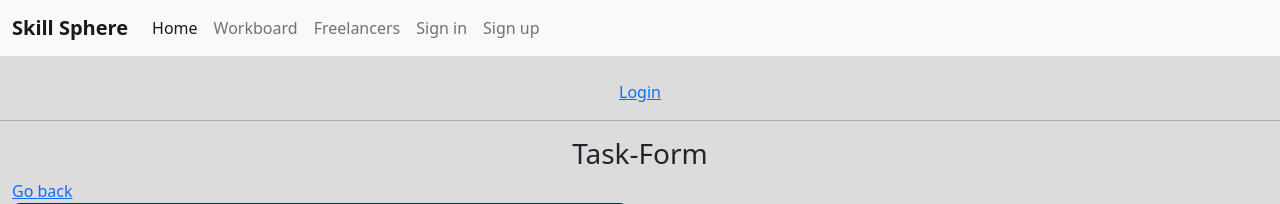
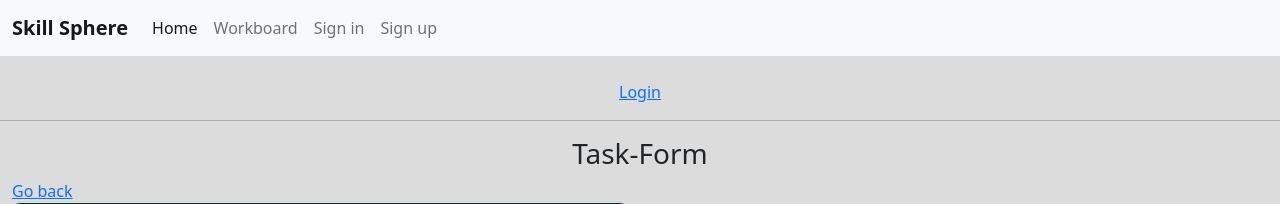
Before and after one commit to Coding-MS/Skill-Sphere, a Django app: page /workboard/create/ in a window 1280 px wide. Shown: the top 204 px of the page. Run offline with Django 4.2, Linux system fonts and the light colour scheme; some libraries are stand-ins or nearby versions.

Commit message:
Removed freelancer link from nav bar

```diff
--- a/templates/includes/header.html
+++ b/templates/includes/header.html
@@ -15,9 +15,6 @@
           </li>
           <li class="nav-item">
             <a class="nav-link" href="{% url 'workboard' %}">Workboard </a>
-          </li>
-          <li class="nav-item">
-            <a class="nav-link" href="#">Freelancers </a>
           </li>
           {% if not request.user.is_authenticated %}
           <li class="nav-item">
```
